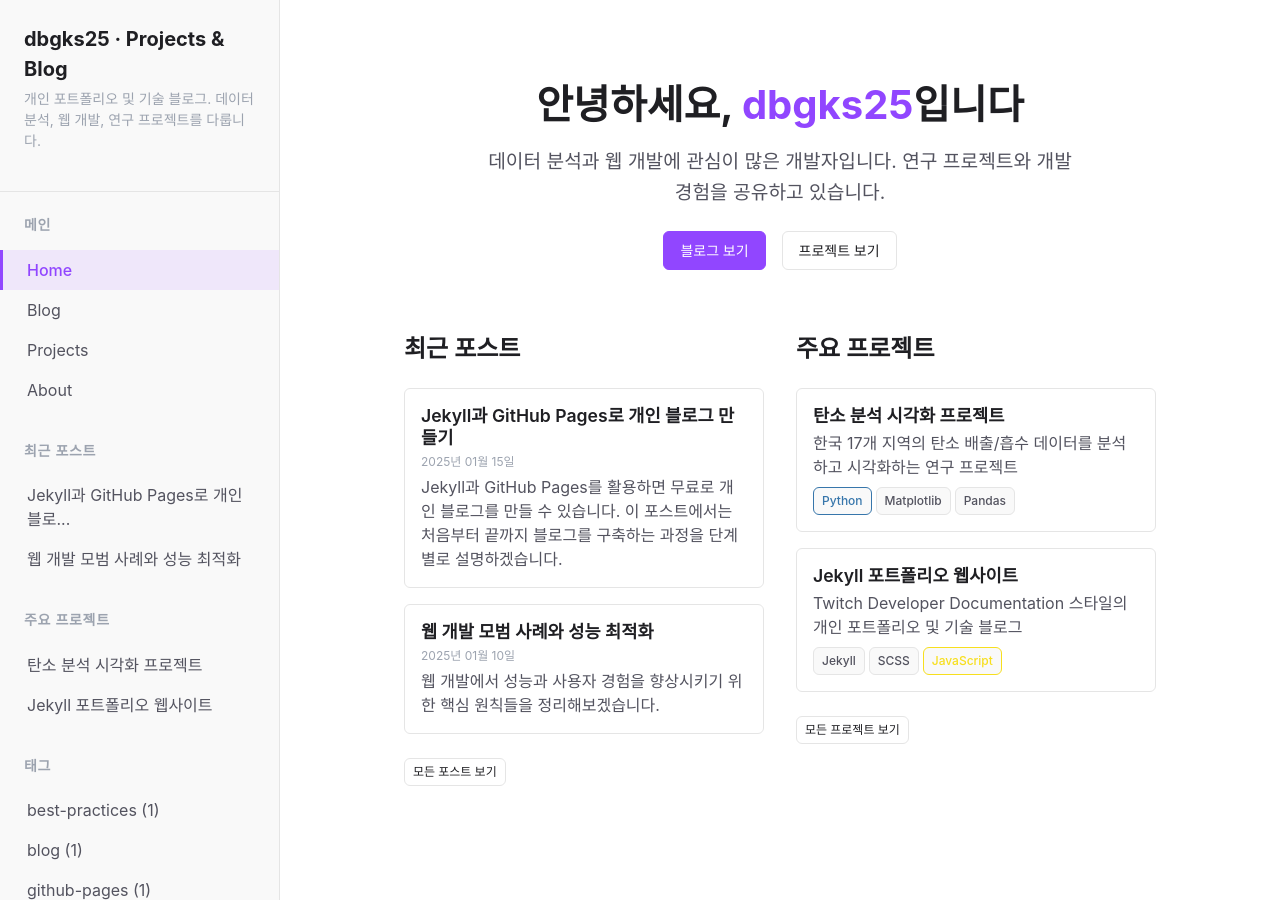
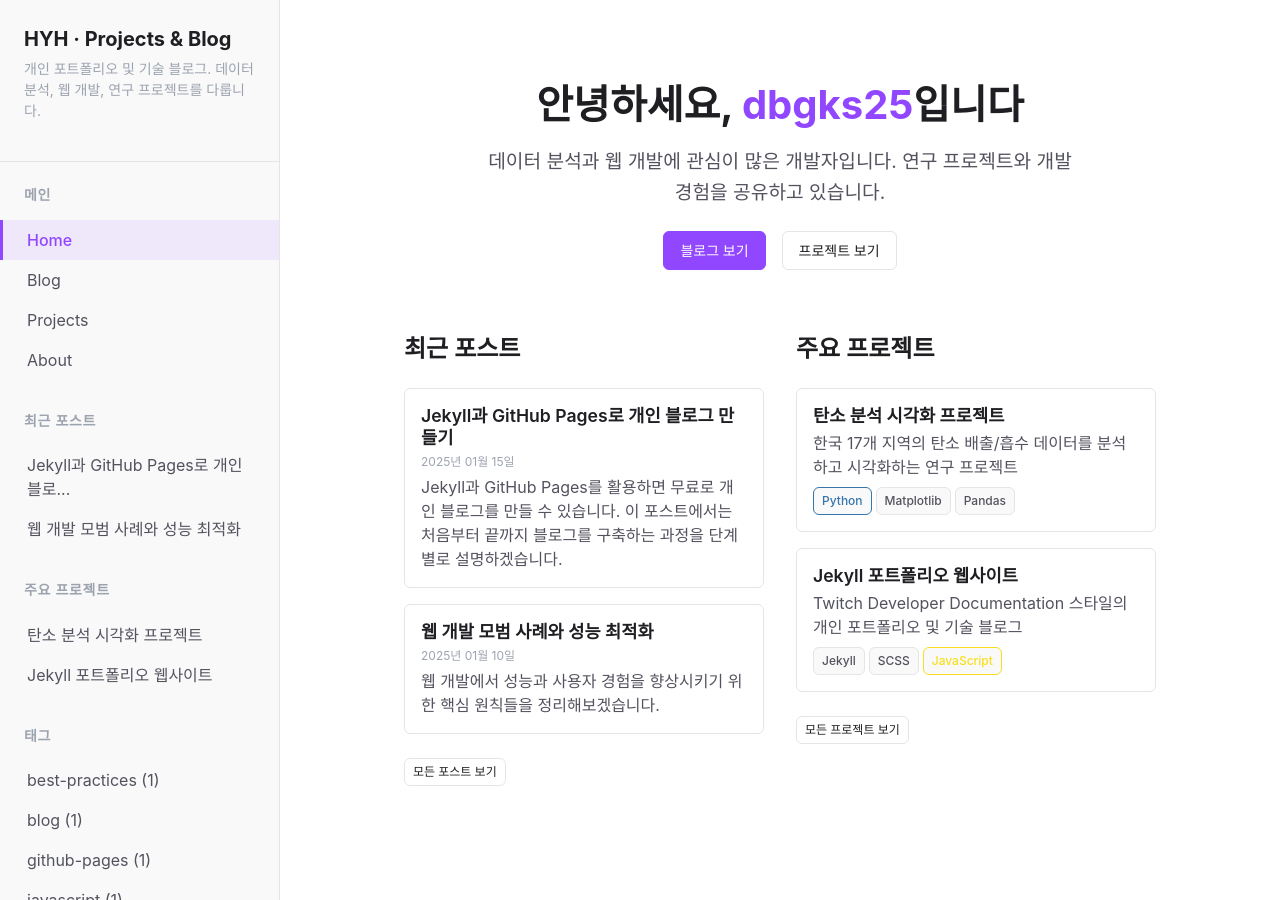
Before and after one commit to dbgks25/dbgks25.github.io, a Jekyll site: the page built from index.md, in a window 1280 px wide. Built offline with Jekyll 4.4.1, drawn with Linux system fonts in a browser that asks for light colours.

Commit message:
정보 수정

```diff
--- a/_config.yml
+++ b/_config.yml
@@ -1,6 +1,6 @@
 # Site settings
-title: "dbgks25 · Projects & Blog"
-email: your-email@example.com
+title: "HYH · Projects & Blog"
+email: dbgks25@uos.ac.kr
 description: >-
   개인 포트폴리오 및 기술 블로그. 데이터 분석, 웹 개발, 연구 프로젝트를 다룹니다.
 baseurl: "" # the subpath of your site, e.g. /blog
@@ -92,12 +92,11 @@
 author:
   name: "dbgks25"
   email: "your-email@example.com"
-  twitter: "dbgks25"
+  twitter: ""
 
 social:
   name: "dbgks25"
   links:
-    - "https://twitter.com/dbgks25"
     - "https://github.com/dbgks25"
 
 # Exclude from processing
```
